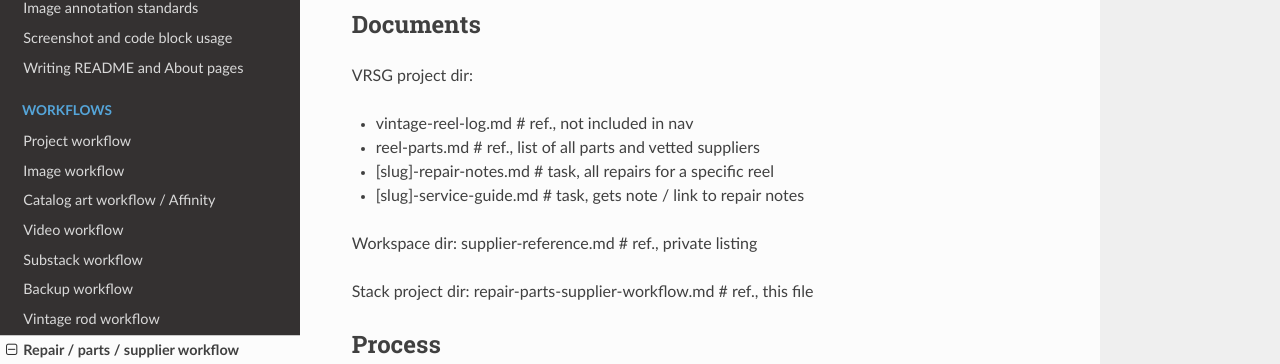
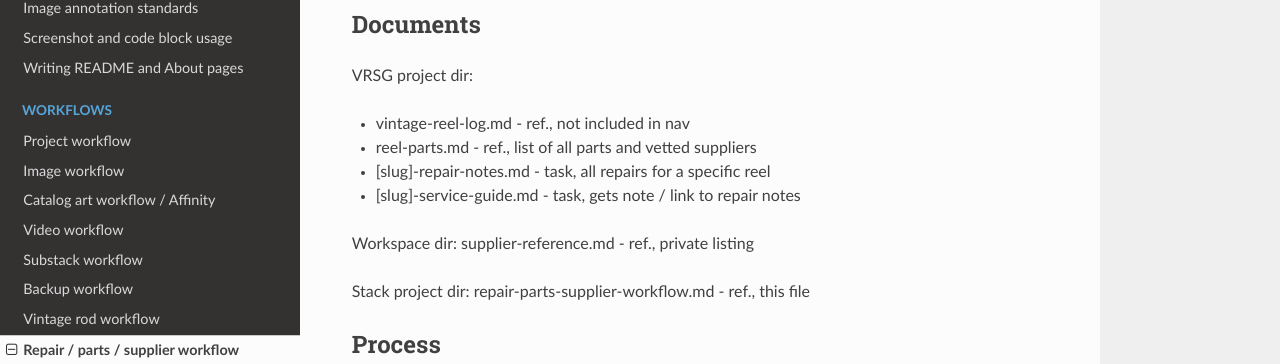
Before and after one commit to john-tech-writer/stack-project-docs, an MkDocs documentation site: the page built from docs/repair-parts-supplier-workflow.md, in a window 1280 px wide and 900 px high. Shown: the part 224-588 px from the top of the window. Built offline with MkDocs 1.6.1, drawn with Linux system fonts in a browser that asks for light colours; nearby versions of some CDN libraries.

```diff
--- a/docs/repair-parts-supplier-workflow.md
+++ b/docs/repair-parts-supplier-workflow.md
@@ -6,14 +6,14 @@ This page explains the workflow for logging and vetting suppliers and parts, doc
 
 VRSG project dir:
 
-  - vintage-reel-log.md        # ref., not included in nav
-  - reel-parts.md              # ref., list of all parts and vetted suppliers
-  - [slug]-repair-notes.md     # task, all repairs for a specific reel
-  - [slug]-service-guide.md    # task, gets note / link to repair notes
+  - vintage-reel-log.md - ref., not included in nav
+  - reel-parts.md - ref., list of all parts and vetted suppliers
+  - [slug]-repair-notes.md - task, all repairs for a specific reel
+  - [slug]-service-guide.md - task, gets note / link to repair notes
 
-Workspace dir: supplier-reference.md    # ref., private listing
+Workspace dir: supplier-reference.md - ref., private listing
 
-Stack project dir: repair-parts-supplier-workflow.md   # ref., this file
+Stack project dir: repair-parts-supplier-workflow.md - ref., this file
 
 ## Process
 
```
